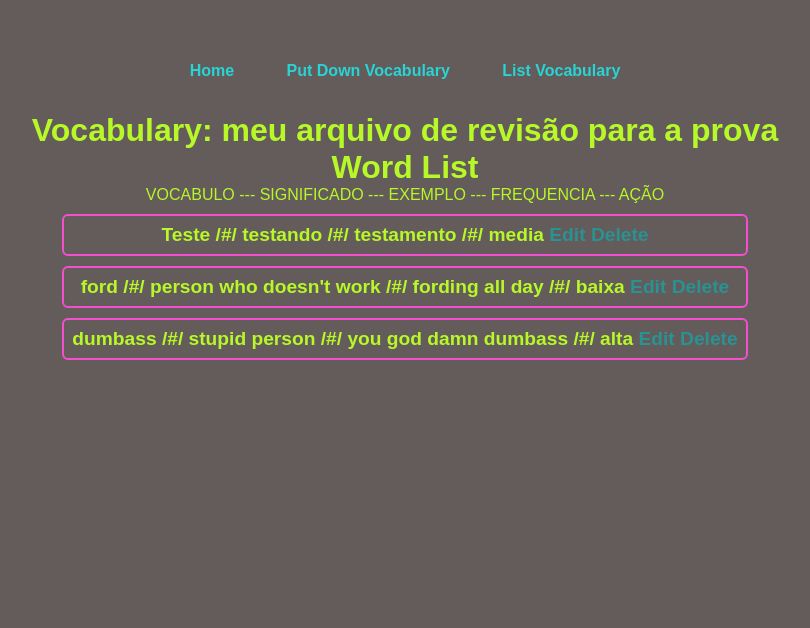
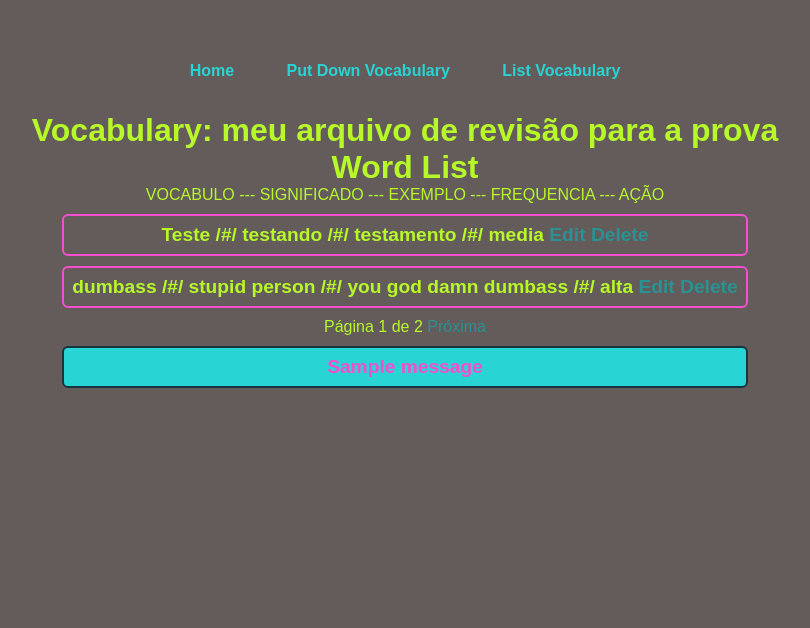
Before and after one commit to marcelovntr/Vocabulario, a Django app: page /list/ in a window 1280 px wide. Shown: the top 628 px of the page, without its empty margins (235-1045 px from the left). Run offline with Django 5.2, Linux system fonts and the light colour scheme; data comes from the database, SQL or seed files in the repository; tables that the repository leaves empty hold one stand-in row (Sample ...); one stand-in notice (Sample message) is shown.

Commit message:
melhorias na views e IFs e FORs nos templates

```diff
--- a/vocabulario/vocabulario_app/models.py
+++ b/vocabulario/vocabulario_app/models.py
@@ -3,7 +3,7 @@ from django.db import models
 # Create your models here.
 class Word(models.Model):
 
-    FREQUENCIA_TIPOS = [
+    FREQUENCIA_CHOICES = [
         ('alta', 'alta'),
         ('media', 'media'),
         ('baixa', 'baixa'),
@@ -12,7 +12,7 @@ class Word(models.Model):
     vocabulo = models.CharField(max_length=100)
     significado = models.CharField(max_length=200)
     exemplo = models.CharField(max_length=200)
-    frequencia = models.CharField(max_length=20, choices=FREQUENCIA_TIPOS)
+    frequencia = models.CharField(max_length=20, choices=FREQUENCIA_CHOICES)
     created_at = models.DateTimeField(auto_now_add=True)
     updated_at = models.DateTimeField(auto_now=True)
 
--- a/vocabulario/vocabulario_app/static/css/index.css
+++ b/vocabulario/vocabulario_app/static/css/index.css
@@ -81,3 +81,16 @@ li{
     min-width: 50vw;
 
 }
+
+.messages li{
+    padding: 8px;
+    list-style: none;
+    margin: 10px;
+    font-size: 1.2rem;
+    font-weight: bold;
+    color: var(--color5);
+    border: var(--color4) solid 2px;
+    border-radius: 6px;
+    min-width: 30vw;
+    background-color: var(--color6);
+}
--- a/vocabulario/vocabulario_app/templates/vocabulario_app/pages/list_vocabulary.html
+++ b/vocabulario/vocabulario_app/templates/vocabulario_app/pages/list_vocabulary.html
@@ -6,21 +6,41 @@
     <main id="container-word-list">
         <h1>Word List</h1>
         <p>VOCABULO --- SIGNIFICADO --- EXEMPLO --- FREQUENCIA --- AÇÃO</p>
-        {% for word in words%}
+         {% for word in count%} {% comment %}#words se tirar a contagem de páginas {% endcomment %}
         <ul>
             <li>{{ word.vocabulo }} /#/ {{ word.significado }} /#/ {{ word.exemplo }} /#/ {{ word.frequencia }}
 
                 <a href="{% url 'update_vocabulary' word.id %} ">Edit</a>
 
                 <a href="{% url 'delete_vocabulary' word.id %}" onclick="return confirm('Tem certeza que deseja deletar a palavra?')">Delete</a>
-
                 <!-- <form action="{% url 'delete_vocabulary' word.id %}" method="POST" onsubmit="return confirm('Deseja realmente deletar?');">
                     {% csrf_token %}
                     <button type="submit">Delete</button>
                 </form> -->
-
             </li>
         </ul>
         {% endfor %}
+
+        <div class="pagination">
+            {% if count.has_previous %}
+                <a href="?page={{ count.previous_page_number }}">Anterior</a>
+            {% endif %}
+
+            <span>Página {{ count.number }} de {{ count.paginator.num_pages }}</span>
+
+            {% if count.has_next %}
+                <a href="?page={{ count.next_page_number }}">Próxima</a>
+            {% endif %}
+        </div>
+
+        {% if messages %}
+            {% for message in messages %}
+                <ul class="messages">
+                    <li>
+                        {{message}}
+                    </li>
+                </ul>
+            {% endfor %}
+        {% endif %}
     </main>
 {% endblock content %}
--- a/vocabulario/vocabulario_app/views.py
+++ b/vocabulario/vocabulario_app/views.py
@@ -2,7 +2,8 @@ from django.shortcuts import render, redirect
 from .models import Word
 from django.contrib import messages
 from django.views.decorators.http import require_POST
-
+from django.core.paginator import Paginator
+from django.shortcuts import get_object_or_404
 # Create your views here.
 def index(request):
     return render(request, 'vocabulario_app/global/index.html')
@@ -18,19 +19,33 @@ def create_vocabulary(request):
         frequencia = request.POST.get('frequencia')
         print(vocabulo, significado, exemplo, frequencia)
 
+        if not all([vocabulo, significado, exemplo, frequencia]):
+            messages.error(request, "Preencha todos os campos.")
+            return render(request, 'vocabulario_app/pages/create_vocabulary.html')
+
         new_word = Word.objects.create(vocabulo=vocabulo, significado=significado, exemplo=exemplo, frequencia=frequencia)
         # new_word = Word(vocabulo=vocabulo, significado=significado, exemplo=exemplo, frequencia=frequencia)
         # new_word.save()
         messages.success(request, f'Palavra: {vocabulo} cadastrada com sucesso')
-    return render(request, 'vocabulario_app/pages/create_vocabulary.html', context={'word': new_word})
+        return redirect('create_vocabulary')  # evita reenvio de formulário ao recarregar
+        #não fazer return no post: intencional no padrão Post/Redirect/Get (PRG)
+        #evitar que o formulário seja reenviado se o usuário atualizar a página após um POST
+        #return render(request, 'vocabulario_app/pages/create_vocabulary.html', context={'word': new_word})
 
 def list_vocabulary(request):
-    words = Word.objects.all()
-    return render(request, 'vocabulario_app/pages/list_vocabulary.html', context={'words': words})
+    words = Word.objects.all().order_by('vocabulo')#('created_at')
+
+    paginator = Paginator(words, 2)  # itens por página
+
+    page_number = request.GET.get('page')
+    word_count = paginator.get_page(page_number)
+
+    return render(request, 'vocabulario_app/pages/list_vocabulary.html', context={'words': words, 'count': word_count})
 
 # @require_POST
 def  delete_vocabulary(request,id):
-    #ou: get_object_or_404
+    #word_found = get_object_or_404(Word, id=id)
+    #Evita necessidade de try/except para o caso da palavra não existir.
     word_found = Word.objects.get(id=id)
     try:
         word_found.delete()
@@ -39,8 +54,11 @@ def  delete_vocabulary(request,id):
     #     messages.error(request, f"Palavra: {word_found.vocabulo} não encontrada!")
     # except Word.MultipleObjectsReturned:
     #     messages.error(request, f"Palavra: {word_found.vocabulo} não encontrada!")
-    except Exception:
-        messages.error(request, f"Erro ao deletar palavra: {word_found.vocabulo}")
+    # except Exception:
+    #     messages.error(request, f"Erro ao deletar palavra: {word_found.vocabulo}")
+    except Exception as e:
+        messages.error(request, f"Erro ao deletar palavra: {word_found.vocabulo}. Detalhes: {str(e)}")
+
 
     return redirect('list_vocabulary')
 
```
Also changed, not shown: vocabulario/vocabulario_app/templates/vocabulario_app/pages/create_vocabulary.html (+7 -0 lines), vocabulario/db.sqlite3.
